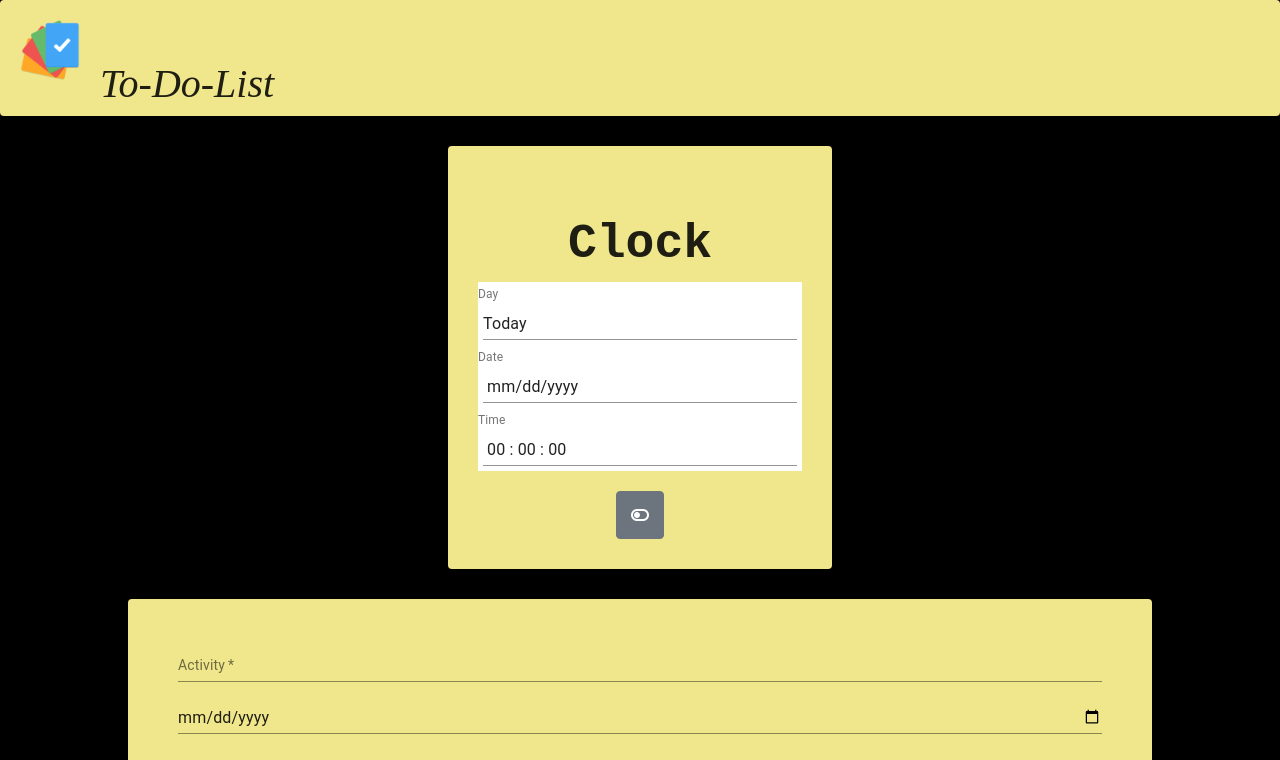
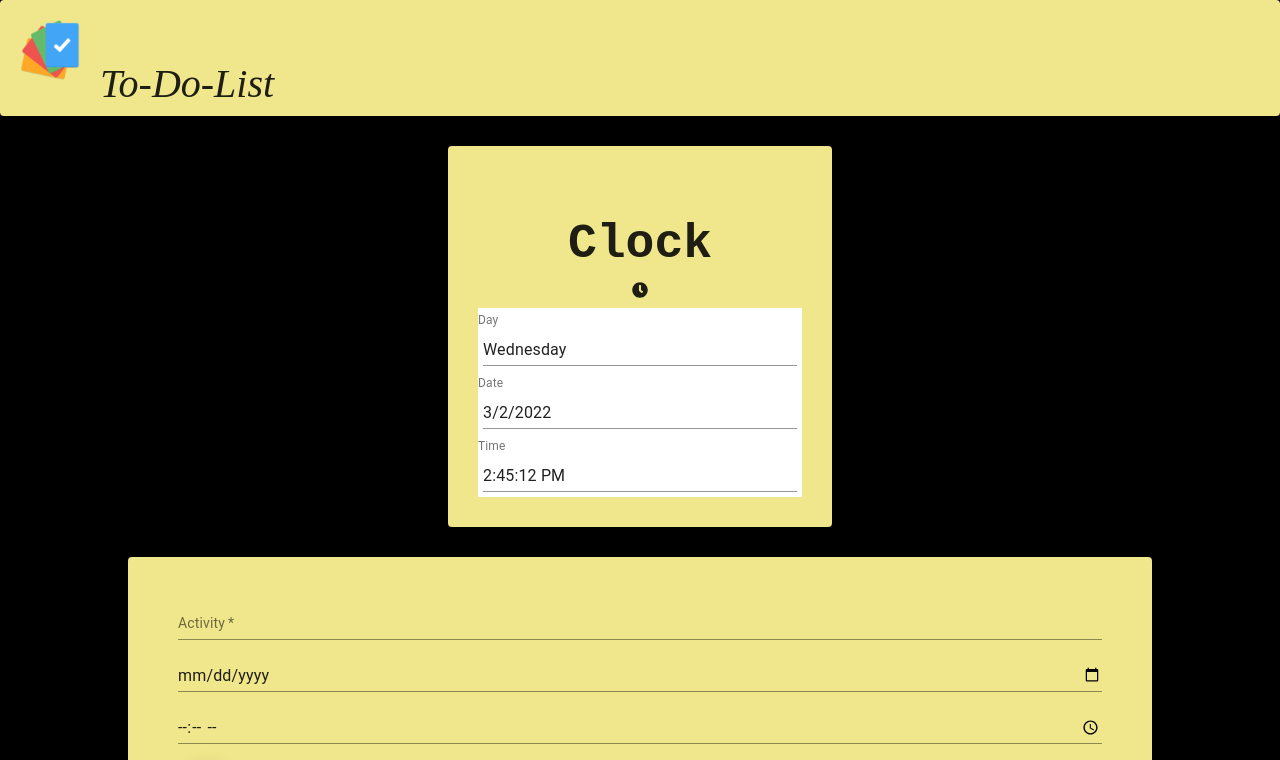
Before and after one commit to trace-kadenyi/My-To-Do-List, a React (Create React App) app: page / in a window 1280 px wide. Shown: the top 760 px of the page. Built offline with nearby package versions, Linux system fonts and the light colour scheme.

Commit message:
Modify the Timer component

```diff
--- a/package.json
+++ b/package.json
@@ -12,6 +12,7 @@
     "@testing-library/user-event": "^13.5.0",
     "react": "^17.0.2",
     "react-dom": "^17.0.2",
+    "react-icons": "^4.4.0",
     "react-scripts": "5.0.0",
     "web-vitals": "^2.1.4"
   },
--- a/src/Timer.js
+++ b/src/Timer.js
@@ -1,33 +1,19 @@
-import { Paper, TextField } from '@material-ui/core'
+import { Paper, TextField } from '@material-ui/core';
+import { useEffect } from 'react';
+import { FaClock } from 'react-icons/fa';
 
 
-const Timer = ({ date, time, day, setDate, setTime, theDayTimeHandler }) => {
+const Timer = ({ date, time, day, theDayTimeHandler }) => {
 
-    const clickHandler = () => {
-        const fa = document.querySelector('.fas');
-        const btn = document.querySelector('.btn');
+    useEffect(() => {
+        setInterval(theDayTimeHandler, 1000)
+    });
 
-        fa.addEventListener('click', () => {
-            if(btn.classList.contains('off')) {
-                btn.classList.remove('off')
-                setInterval(theDayTimeHandler, 1000)
-                fa.classList.add('fa-toggle-on')
-                fa.classList.remove('fa-toggle-off')
-            } else {
-                btn.classList.add('off')
-                setDate(' mm/dd/yyyy ')
-                setTime(' 00 : 00 : 00 ')
-                fa.classList.remove('fa-toggle-on')
-                fa.classList.add('fa-toggle-off')
-            }
-        })
-
-    }
 
     return (
         <Paper className='timer' elevation={10} style={{backgroundColor: '#F0E68C'}}>
-            <h1>Clock</h1>
-            <form>
+            <h1 className='clock'>Clock</h1><FaClock style={{ display: "flex", alignItems: "center", margin: "0 auto 10px", justifyContent: "center" }} />
+            <form style={{ marginBottom: "20px" }}>
                 <TextField
                     style={{ marginTop: '5px', padding: '5px'}}
                     name='Day'
@@ -56,14 +42,6 @@ const Timer = ({ date, time, day, setDate, setTime, theDayTimeHandler }) => {
 
                 />
             </form>
-            <button className='btn btn-secondary' onDoubleClick={clickHandler}>
-                <i class="fas fa-toggle-off"
-                    style={{ margin: 'auto' }}
-                >
-                </i>
-            </button>
-
-
         </Paper>
     );
 };
--- a/src/index.css
+++ b/src/index.css
@@ -135,7 +135,6 @@ h1 {
   Footer
 ************/
 .footer {
-
   text-align: center;
   position: absolute;
   width: 100%;
@@ -155,7 +154,6 @@ h1 {
 .footer a:hover {
   color: "#F0E68C";
   font-weight: bold;
-
 }
 
 
@@ -165,8 +163,8 @@ h1 {
 .timer {
   margin: 30px 25%;
   padding: 10px 30px;
+}
 
-}
 @media screen and (min-width: 768px) {
   .timer {
     margin: 30px 35%;
```
Also changed, not shown: public/manifest.json, public/robots.txt (deleted), 1 other file (tests, documents, lock files or other folders).
